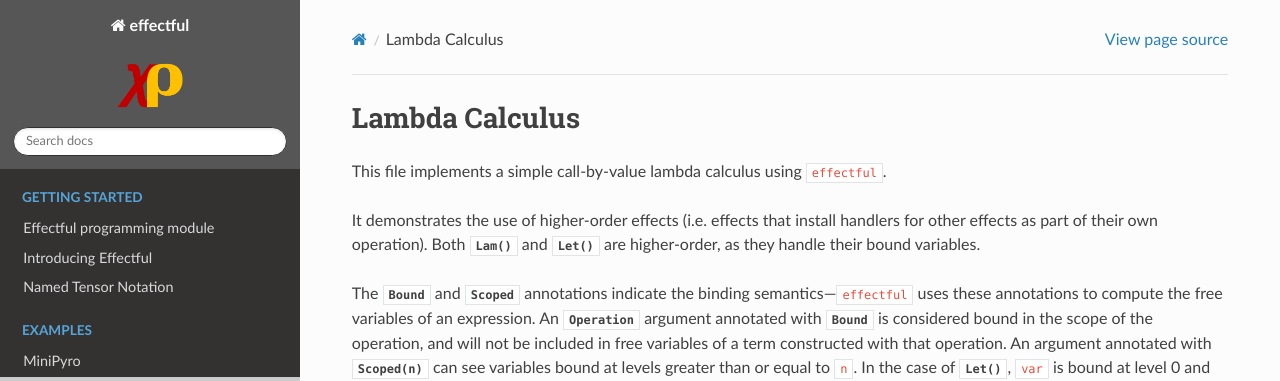
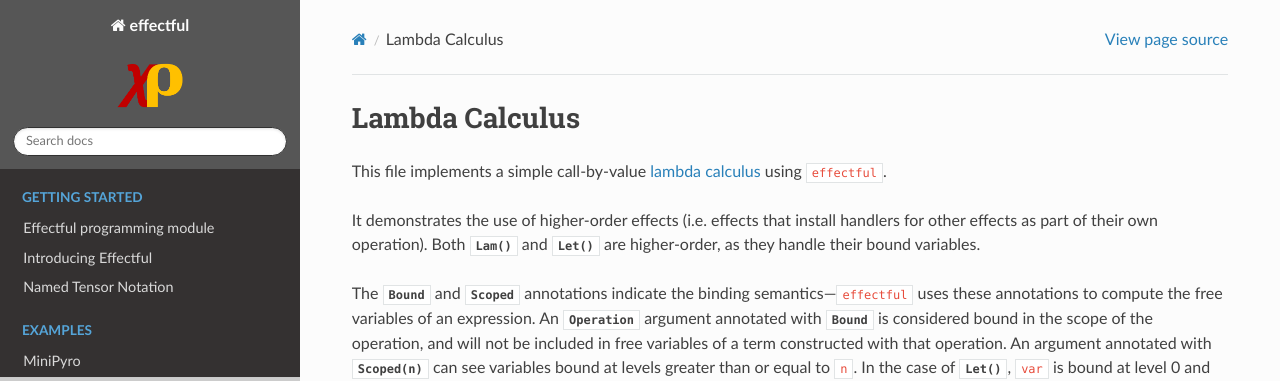
Before and after one commit to BasisResearch/effectful, a Sphinx documentation site: the page built from docs/source/lambda_example.rst, in a window 1280 px wide and 900 px high. Shown: the top 381 px of the window. Built offline with Sphinx 7.4.7 and the Read the Docs theme 3.1.0, drawn with Linux system fonts in a browser that asks for light colours; pages that are not in the unit, such as notebooks, are missing from menus; some of the changed lines change nothing that is shown.

Commit message:
add link

```diff
--- a/docs/source/lambda_example.rst
+++ b/docs/source/lambda_example.rst
@@ -1,7 +1,7 @@
 Lambda Calculus
 ===============
 
-This file implements a simple call-by-value lambda calculus using ``effectful``.
+This file implements a simple call-by-value `lambda calculus <https://en.wikipedia.org/wiki/Lambda_calculus>`_ using ``effectful``.
 
 It demonstrates the use of higher-order effects (i.e. effects that install handlers for other effects as part of their own operation).
 Both :func:`Lam` and :func:`Let` are higher-order, as they handle their bound variables.
```
